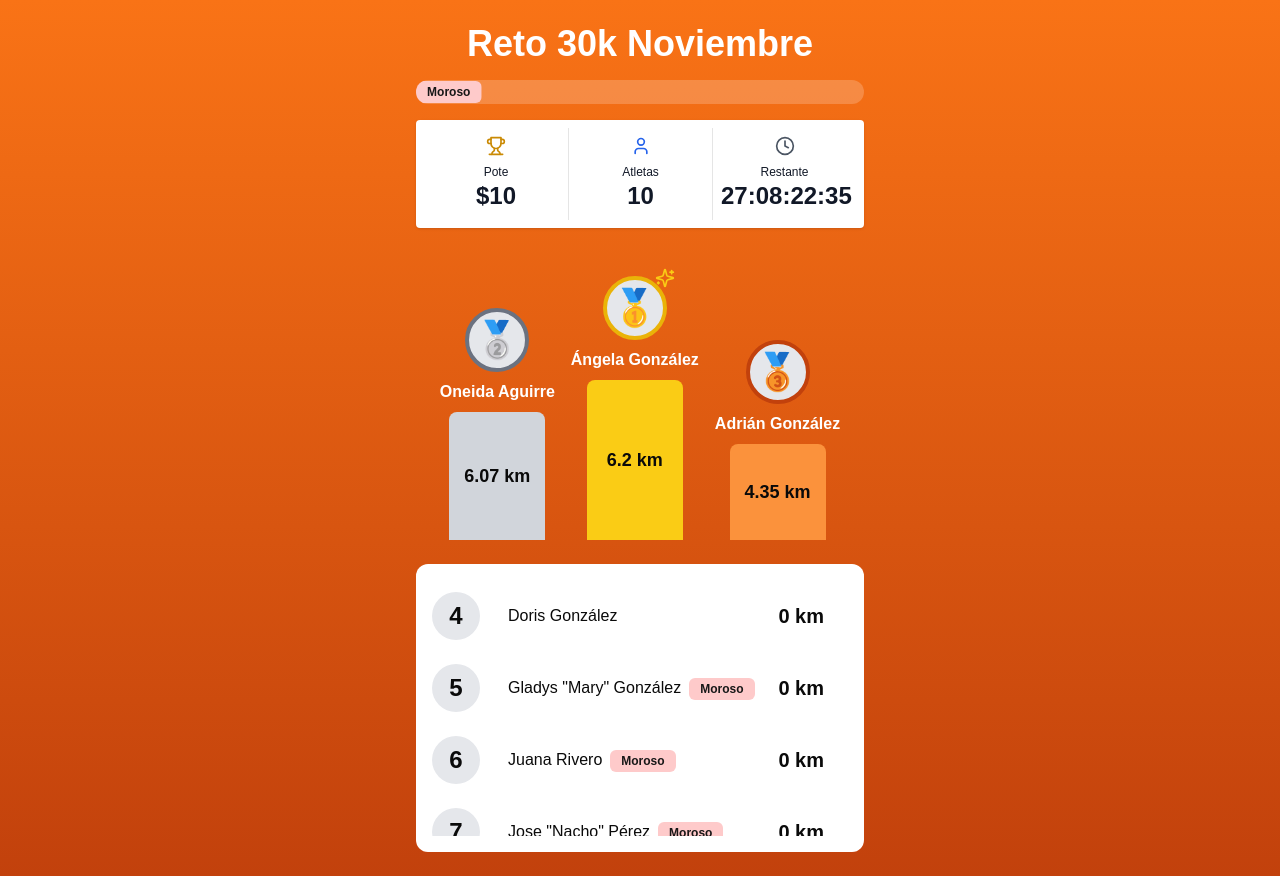
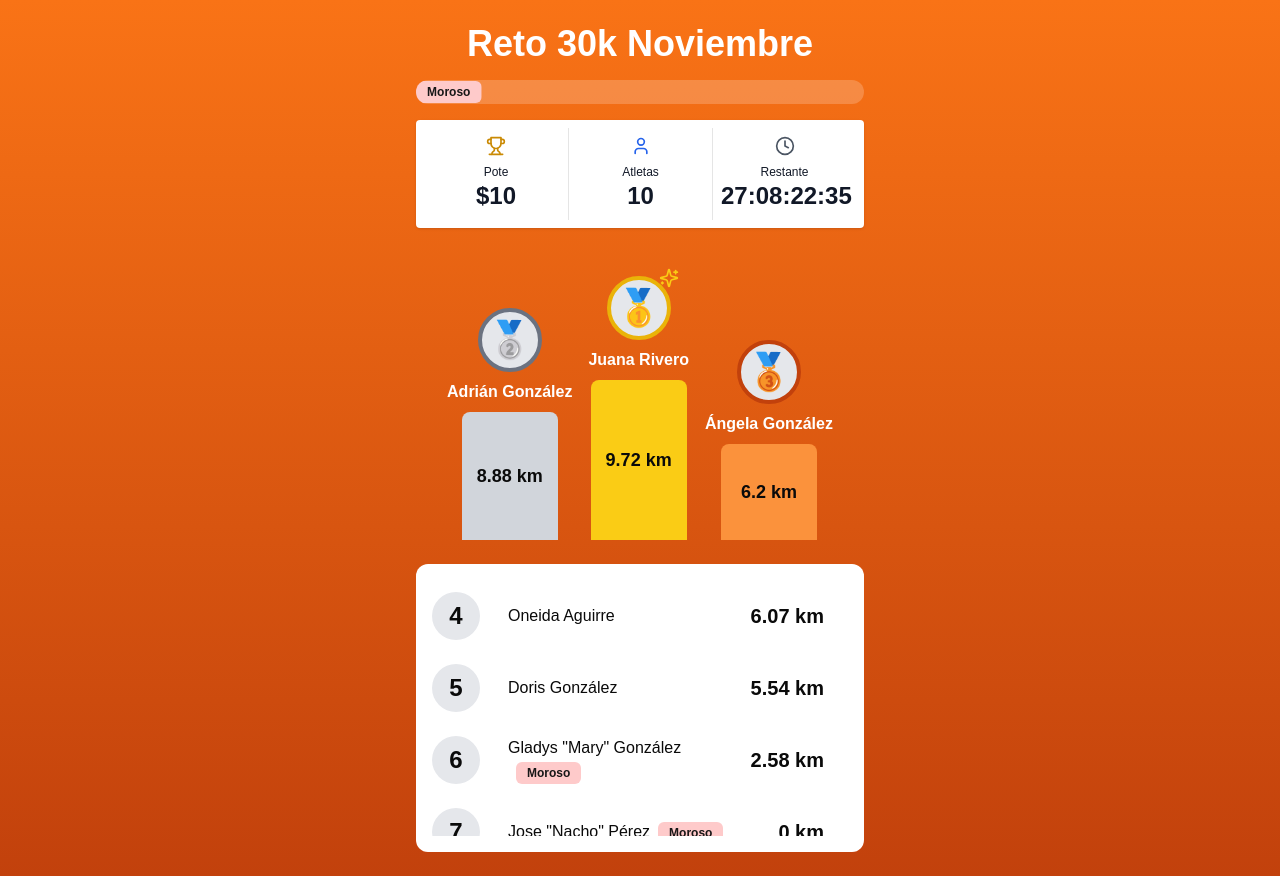
Before and after one commit to diegotronics/30k-noviembre, a Next.js app: page / in a window 1280 px wide. Built offline with nearby package versions, Linux system fonts and the light colour scheme.

Commit message:
Update players.ts

```diff
--- a/src/data/players.ts
+++ b/src/data/players.ts
@@ -17,22 +17,22 @@ export const PLAYERS: Player[] = [
     },
     {
       name: 'Adrián González',
-      km: 4.35,
+      km: 8.88,
       moroso: true,
     },
     {
       name: 'Doris González',
-      km: 0,
+      km: 5.54,
       moroso: false,
     },
     {
       name: 'Gladys "Mary" González',
-      km: 0,
+      km: 2.58,
       moroso: true,
     },
     {
       name: 'Juana Rivero',
-      km: 0,
+      km: 9.72,
       moroso: true,
     },
     {
```
